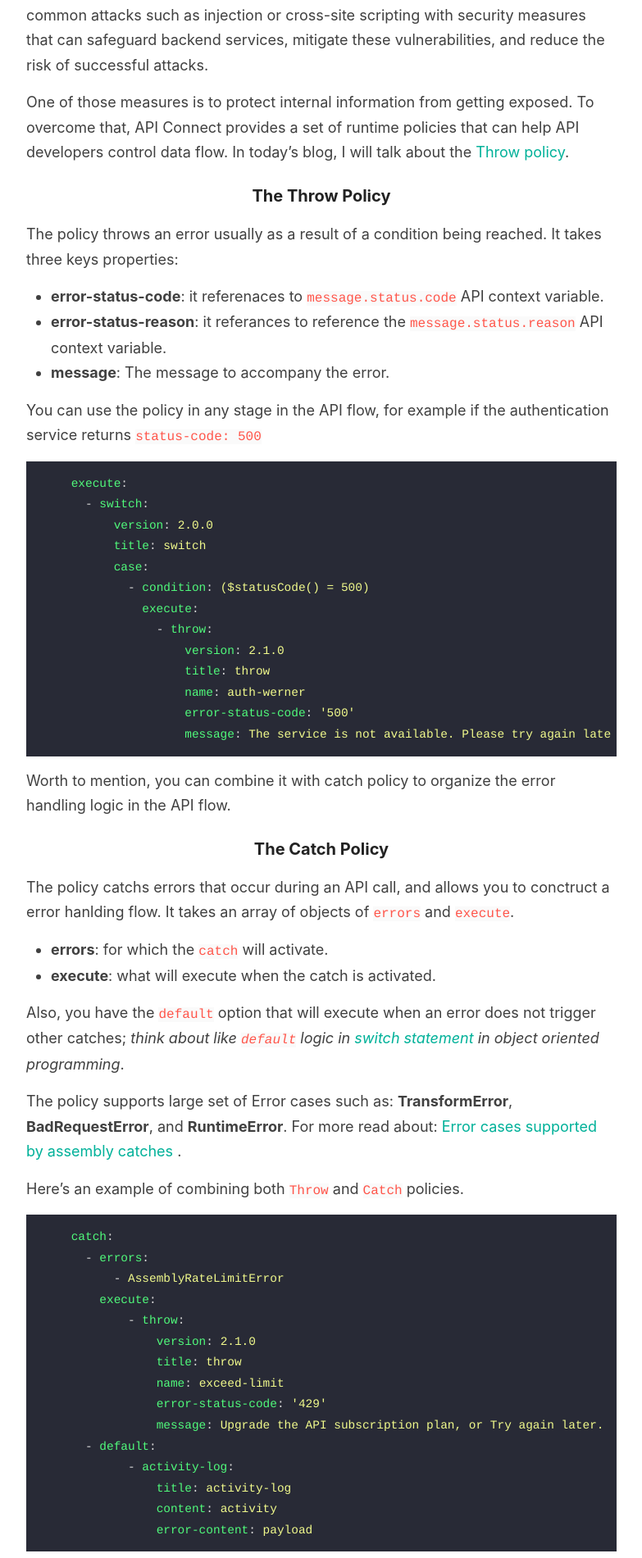
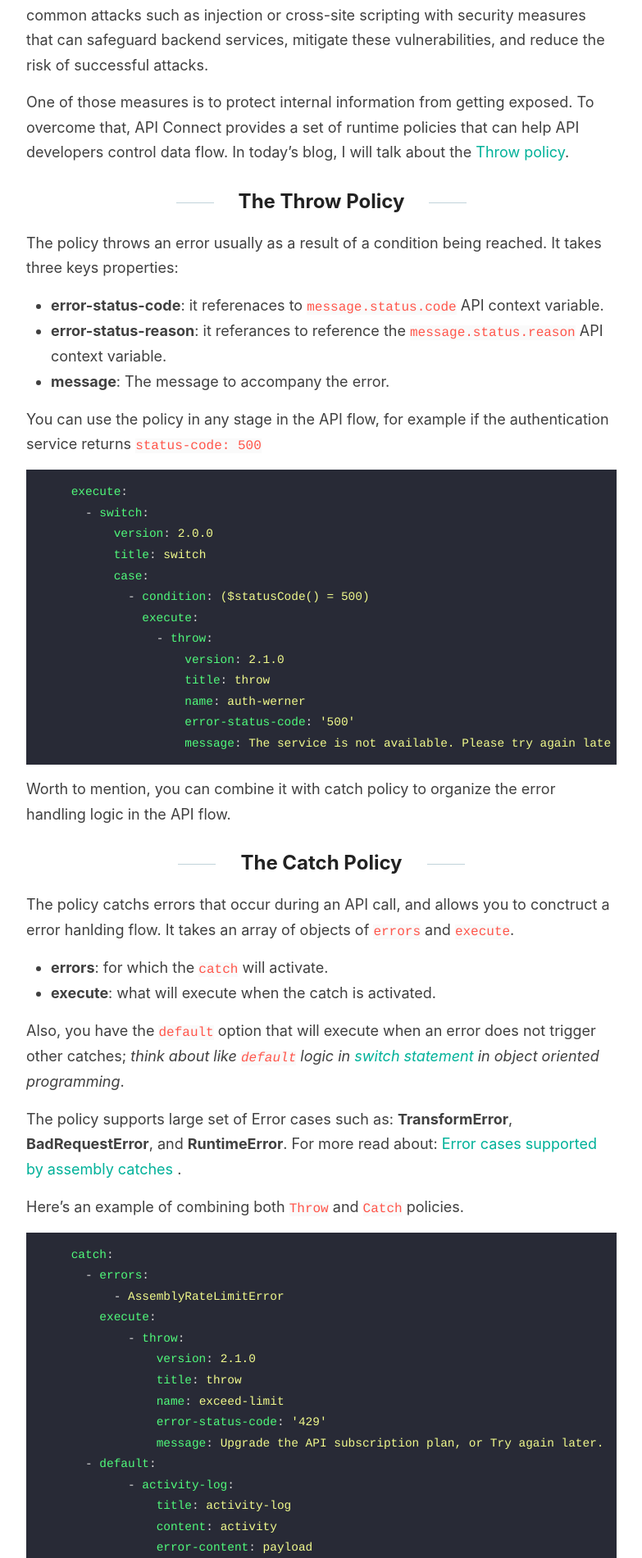
Before and after one commit to RashidAljohani/localhost, a Jekyll site: the page built from _posts/2023-09-02-API-error-handling-why-should-you-care.md, in a window 1280 px wide. Shown: the part 1131-3032 px from the top of the page at 82% size, without its empty margins (248-1031 px from the left). Built offline with Jekyll 4.4.1, drawn with Linux system fonts in a browser that asks for light colours; comment, search, counter and statistics services are not loaded.

Commit message:
update syntax

```diff
--- a/_posts/2023-09-02-API-error-handling-why-should-you-care.md
+++ b/_posts/2023-09-02-API-error-handling-why-should-you-care.md
@@ -21,7 +21,7 @@
 
 
 
-### The Throw Policy
+## The Throw Policy
 
 The policy throws an error usually as a result of a condition being reached. It takes three keys properties:
 
@@ -49,7 +49,7 @@
 
 Worth to mention, you can combine it with catch policy to organize the error handling logic in the API flow.
 
-### The Catch Policy
+## The Catch Policy
 
 The policy catchs errors that occur during an API call, and allows you to conctruct a error hanlding flow. It takes an array of objects of `errors` and `execute`.
 
```
